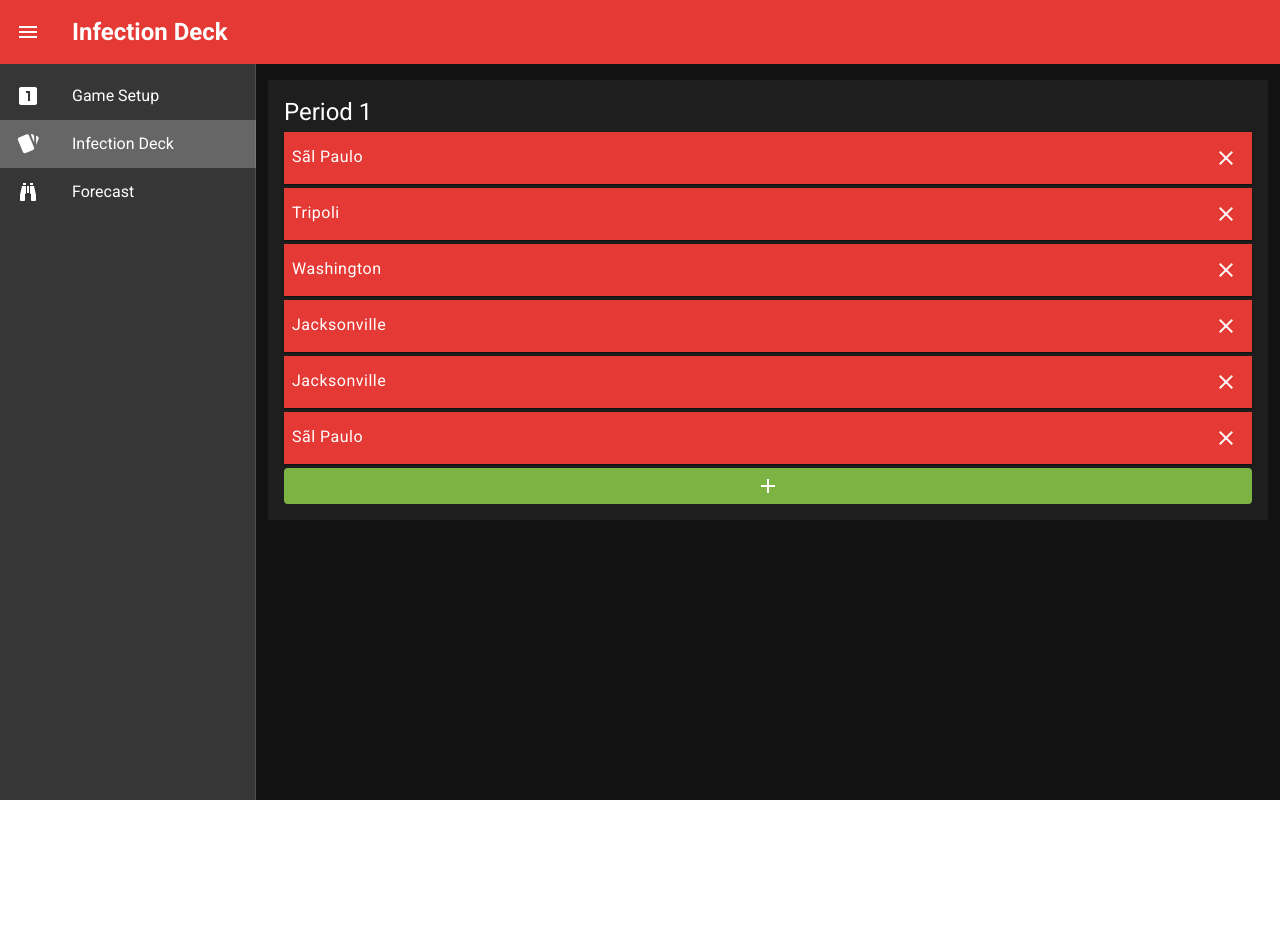
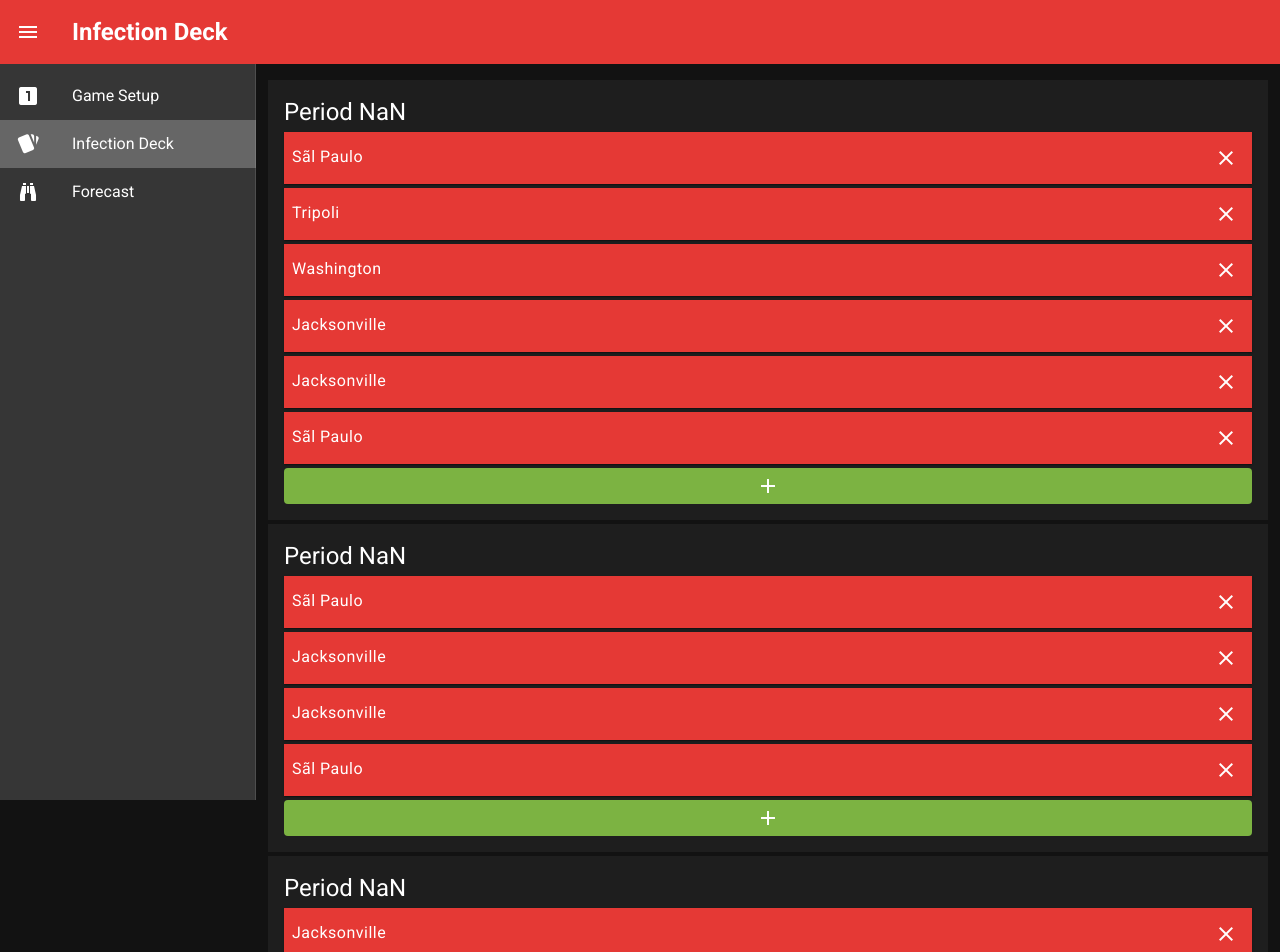
Before and after one commit to nxtman123/pandemic-infection-tracker, a Vue app: page /infection in a window 1280 px wide. Shown: the top 952 px of the page. Before the commit the page ends 800 px from the top, so only its background shows below. Built offline with nearby package versions, Linux system fonts and the light colour scheme.

Commit message:
Model periods with 2D arrays

```diff
--- a/src/components/PeriodList.vue
+++ b/src/components/PeriodList.vue
@@ -4,6 +4,7 @@
     <city-card
       v-for="{ cityId, index } in cards"
       :key="index"
+      :index="index"
       :cityId="cityId"
     ></city-card>
     <v-btn
--- a/src/pages/InfectionDeck.vue
+++ b/src/pages/InfectionDeck.vue
@@ -14,7 +14,7 @@ export default Vue.extend({
   },
   computed: {
     periods() {
-      return this.$store.state.periods;
+      return this.$store.state.periods.map((cards, periodId) => ({ periodId, cards }));
     },
   },
 });
--- a/src/store/index.ts
+++ b/src/store/index.ts
@@ -12,10 +12,10 @@ export default new Vuex.Store<RootState>({
   state: {
     deck: [],
     periods: [
-      {
-        id: 0,
-        cards: [3, 6, 1, 2, 2, 3],
-      },
+      [3, 6, 1, 2, 2, 3],
+      [3, 2, 2, 3],
+      [2, 3],
+      [3, 6, 1, 2, 2, 3, 3, 1, 2, 2],
     ],
   },
   getters,
--- a/src/store/types.ts
+++ b/src/store/types.ts
@@ -11,7 +11,4 @@ export interface City {
   count: number;
 }
 
-export interface Period {
-  id: number;
-  cards: number[];
-}
+export type Period = number[];
```
